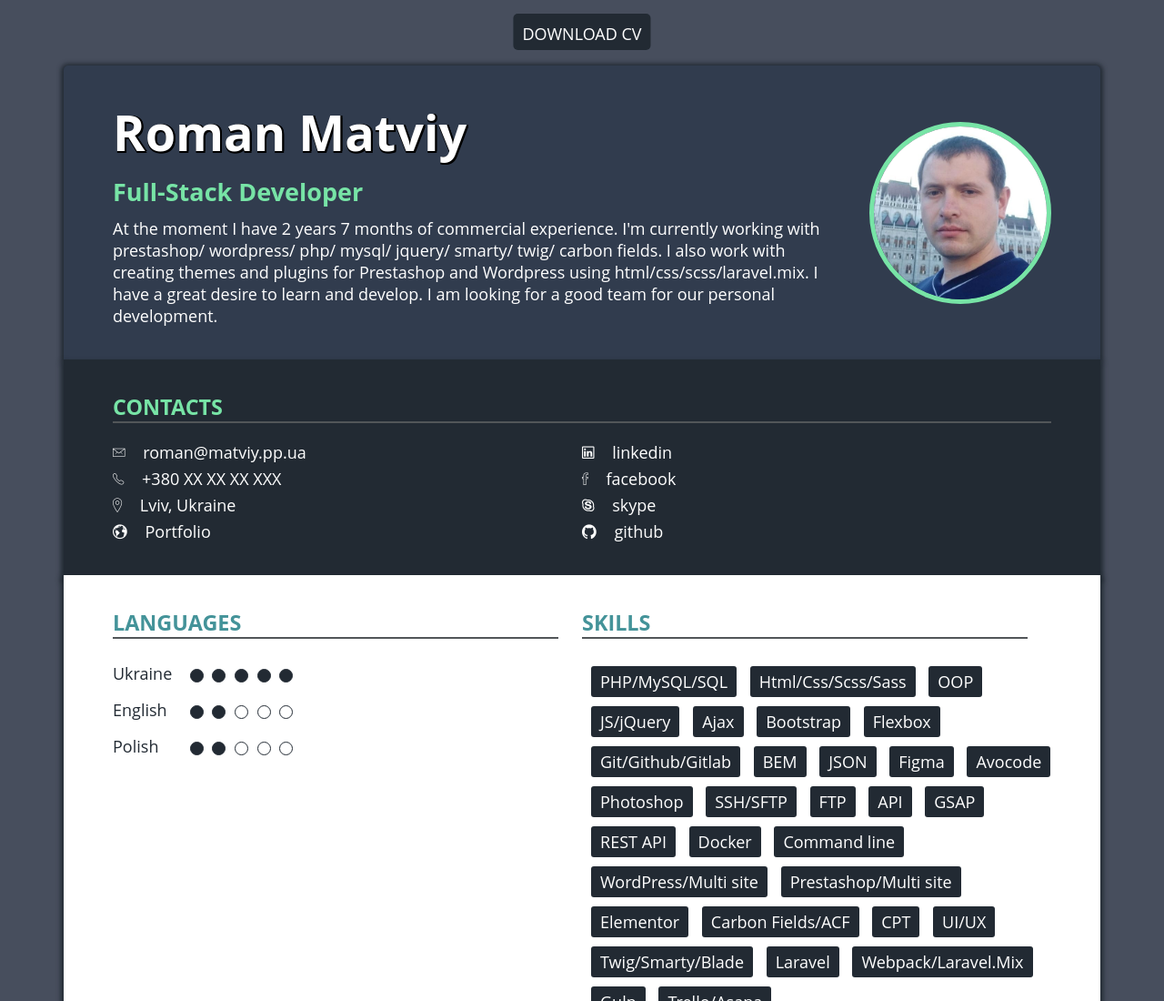
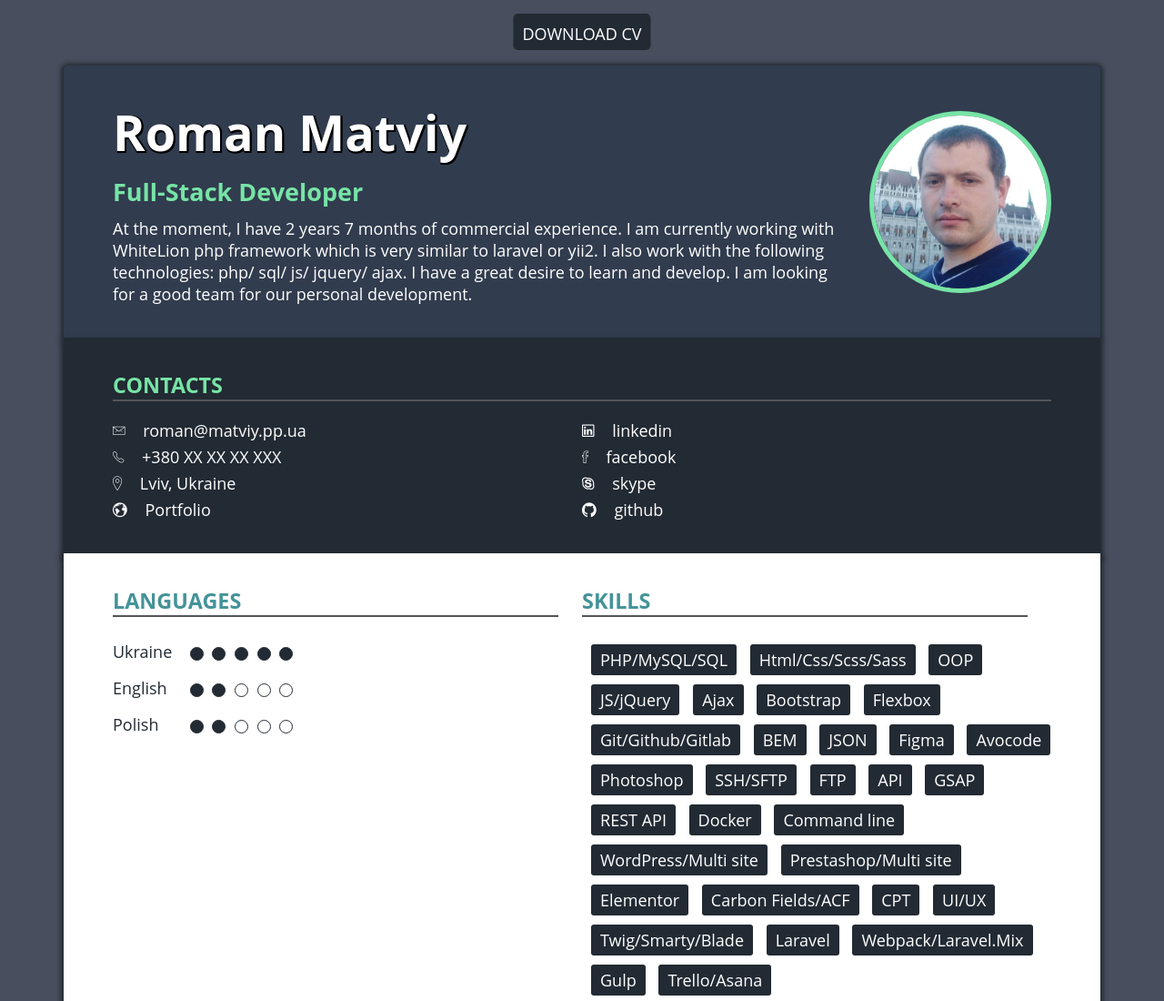
Before and after one commit to MatviyRoman/Roman.Matviy-FullStack-Developer-Prestashop-Laravel-Upwork.CV, a website: page index.html in a window 1280 px wide. Shown: the top 1100 px of the page at 91% size. Drawn offline with nearby package versions, Linux system fonts and the light colour scheme.

Commit message:
update description about me

```diff
--- a/index.html
+++ b/index.html
@@ -35,12 +35,10 @@
 					<h3 class="title">Full-stack developer</h3>
 				</a>
 				<h1 class="text">
-					At the moment I have <span id="all-time" style="color: #fff;"></span> of commercial
-					experience. I'm currently working with prestashop/ wordpress/ php/ mysql/
-					jquery/ smarty/ twig/ carbon fields. I also work with creating themes and plugins
-					for Prestashop and Wordpress using html/css/scss/laravel.mix. I have a great
-					desire to learn and develop. I am looking for a good team for
-					our personal development.
+					At the moment, I have <span id="all-time" style="color: #fff;"></span> of commercial experience. I
+					am currently working with WhiteLion php framework which is very similar to laravel or yii2. I also
+					work with the following technologies: php/ sql/ js/ jquery/ ajax. I have a great desire to learn and
+					develop. I am looking for a good team for our personal development.
 				</h1>
 			</div>
 			<a href="https://matviy.pp.ua" class="logo" title="I am Roman Matviy"><img src="assets/img/photo.jpg"
```
